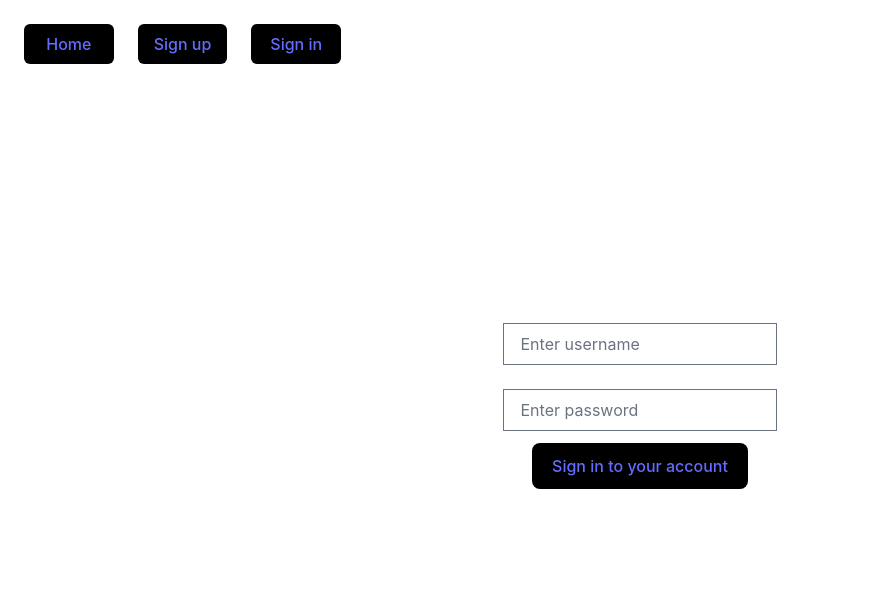
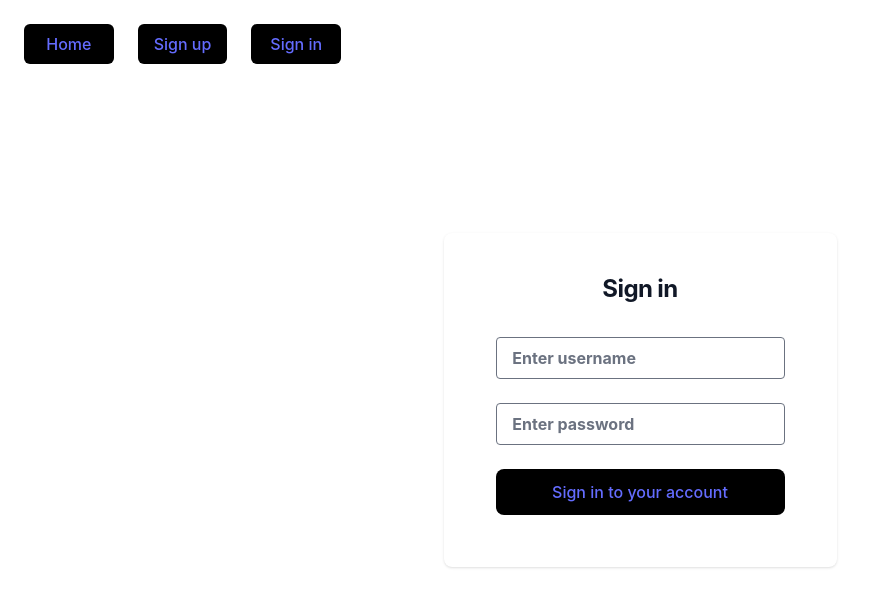
Before and after one commit to ipstoyanov20/ORB.Web, a React (Vite) app: page /login in a window 1280 px wide. Shown: the top 606 px of the page, without its empty margins (0-875 px from the left). Built offline with nearby package versions, Linux system fonts and the light colour scheme.

Commit message:
Add login design

```diff
--- a/src/pages/Login.tsx
+++ b/src/pages/Login.tsx
@@ -1,16 +1,16 @@
 import { Form } from "react-router-dom";
 
 function Signin() {
-    let userdata:any = {
+  let userdata: any = {
     username: String,
     password: String
   };
 
-      function onChangeUserName(e: React.FormEvent<HTMLInputElement>):void {
+  function onChangeUserName(e: React.FormEvent<HTMLInputElement>): void {
     userdata.username = e.currentTarget.value;
   };
 
-      function onChangePassword(e: React.FormEvent<HTMLInputElement>):void {
+  function onChangePassword(e: React.FormEvent<HTMLInputElement>): void {
     userdata.password = e.currentTarget.value;
   };
 
@@ -21,24 +21,29 @@ function Signin() {
 
   return (
     <>
+      <div className="grid w-full p-10 bg-white rounded-lg shadow dark:border dark:bg-gray-800 dark:border-gray-700">
+        <h1 className="mb-5 text-xl font-bold leading-tight tracking-tight text-gray-900 md:text-2xl dark:text-white">
+          Sign in
+        </h1>
         <Form className="grid">
           <input
-            className="m-3"
+            className="m-3 rounded text-slate-500 font-bold"
             type="email"
             onChange={onChangeUserName}
             placeholder=" Enter username"
           ></input>
           <input
-            className="m-3"
+            className="m-3 rounded text-slate-500 font-bold"
             type="password"
             onChange={onChangePassword}
             placeholder=" Enter password"
           ></input>
         </Form>
 
-        <button className="text-[#646cff] bg-black" onClick={submit}>
+        <button className="m-3 text-[#646cff] bg-black hover:bg-indigo-500 hover:text-slate-950" onClick={submit}>
           Sign in to your account
         </button>
+      </div>
     </>
   );
 }
```
Lines whose indentation alone changed are shown as unchanged.
